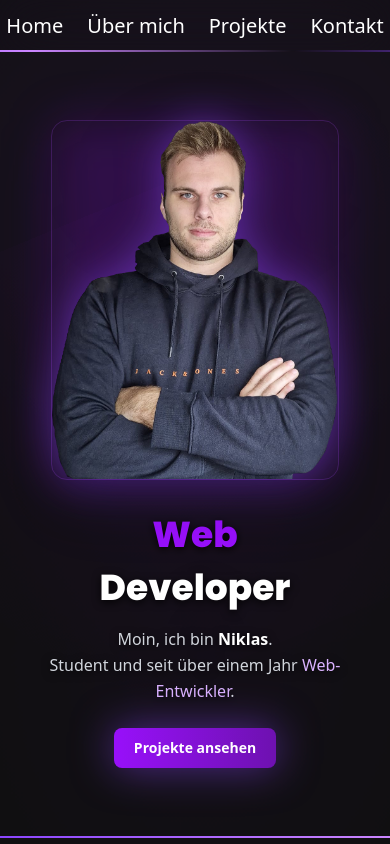
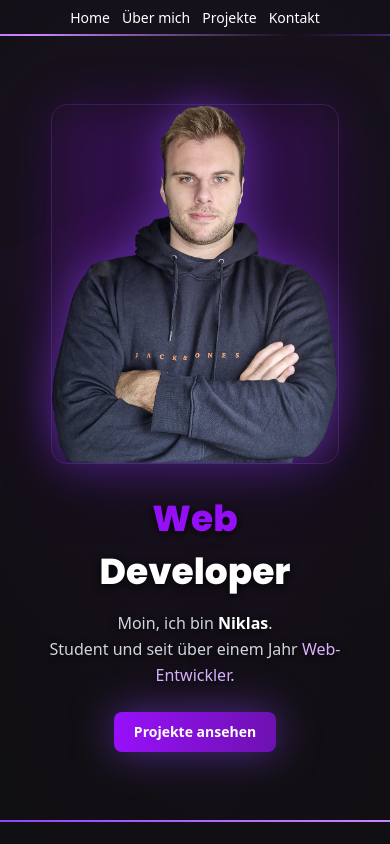
Before and after one commit to Beckinger01/portfolio, a React (Vite) app: page / in a window 390 px wide. Shown: the top 844 px of the page. Built offline with nearby package versions, Linux system fonts and the light colour scheme.

Commit message:
Navbar responsif fix

```diff
--- a/src/components/Navbar.tsx
+++ b/src/components/Navbar.tsx
@@ -1,8 +1,8 @@
 const Navbar = () => {
     return (
         <nav className="w-full sticky top-0 z-50 backdrop-blur-xl">
-            <div className="relative py-3">
-                <ul className="flex justify-center gap-6 text-xl text-white">
+            <div className="relative py-2 sm:py-3">
+                <ul className="flex justify-center gap-3 sm:gap-4 md:gap-6 text-sm sm:text-base md:text-xl text-white px-4">
                     <li><a href="/#home" className="hover:opacity-90">Home</a></li>
                     <li><a href="/#about" className="hover:opacity-90">Über mich</a></li>
                     <li><a href="/#projects" className="hover:opacity-90">Projekte</a></li>
```
